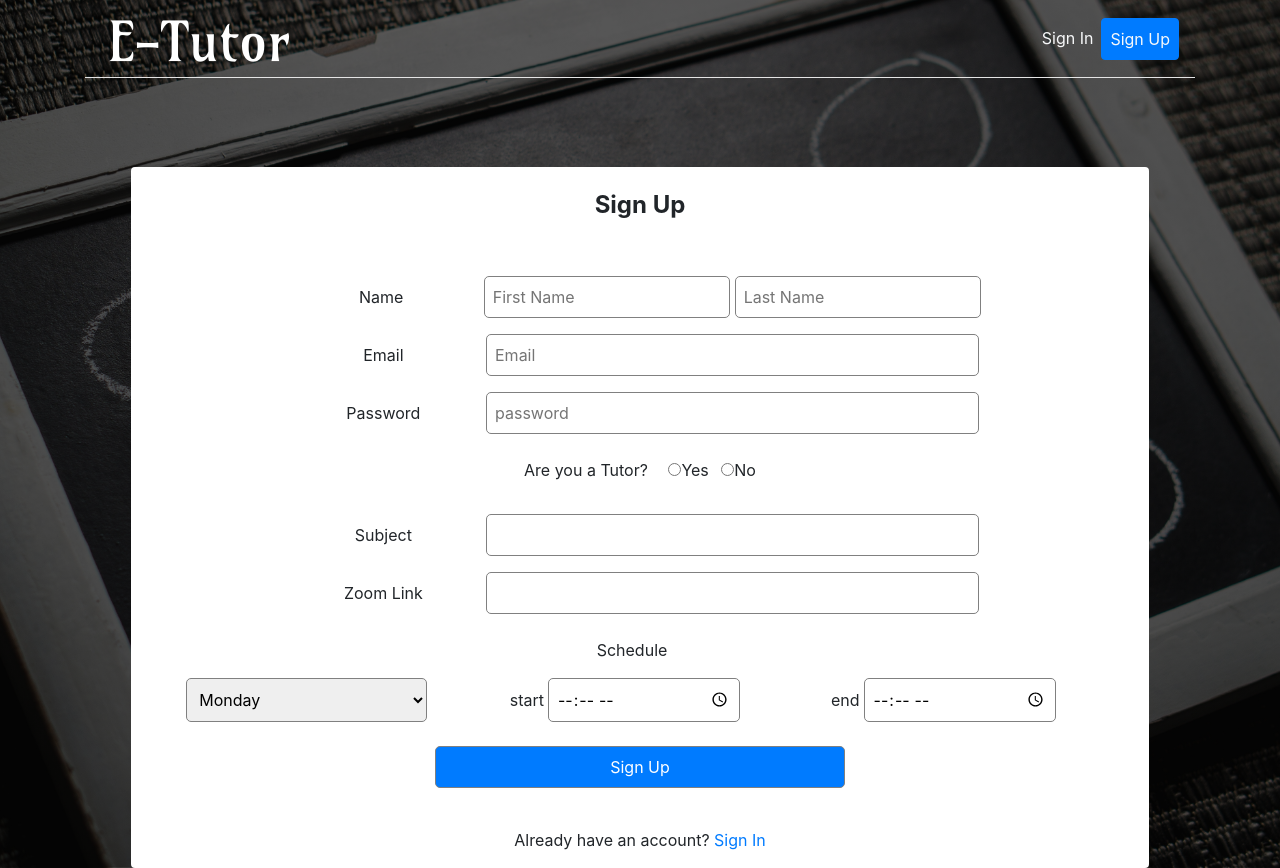
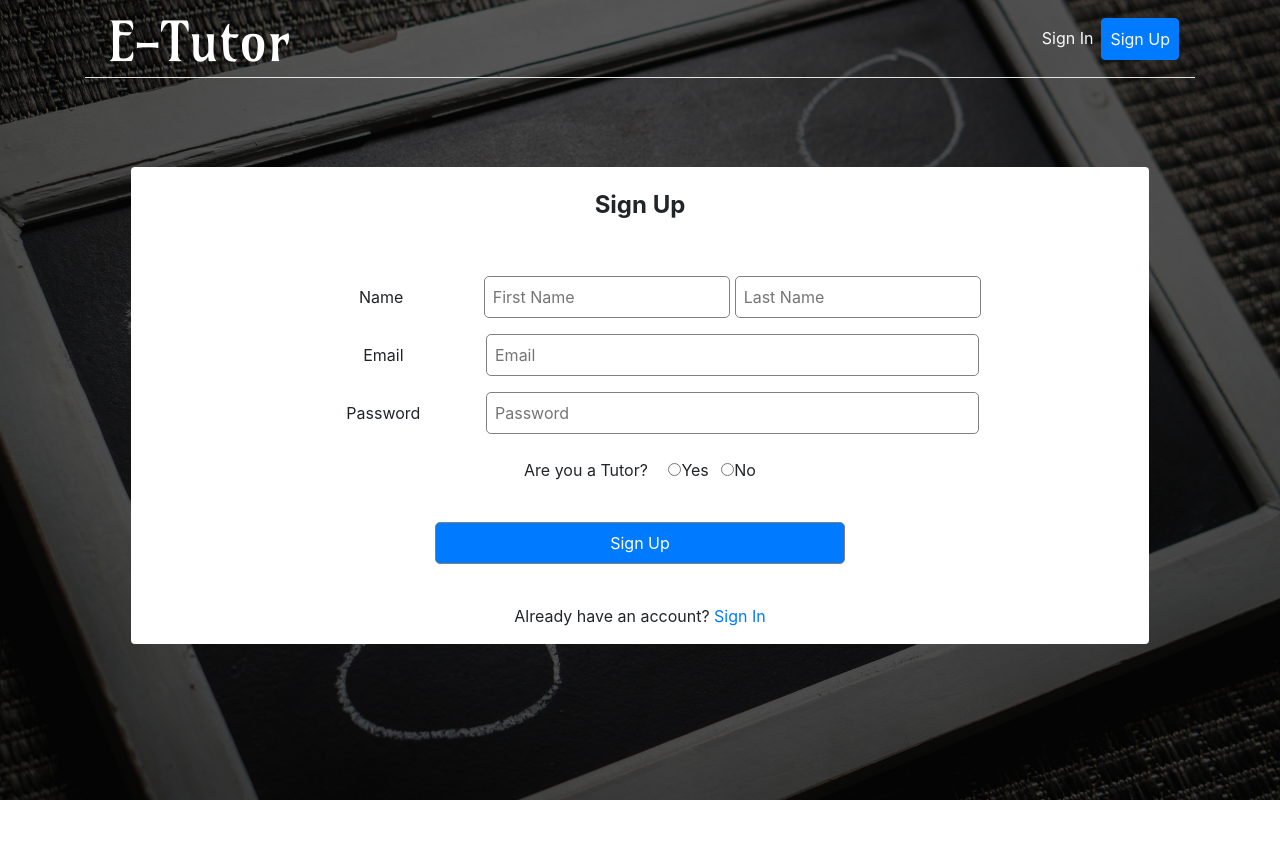
Before and after one commit to kunj1999/gui2, a PHP site: page /signUp.php in a window 1280 px wide. After the commit the page ends 800 px from the top, so only its background shows below. Run offline with PHP 8.4, Linux system fonts and the light colour scheme; a stand-in replaces the project's code that opens the database connection; some libraries are stand-ins or nearby versions.

Commit message:
Fixed signup issue

```diff
--- a/Database/sqlConn.php
+++ b/Database/sqlConn.php
@@ -103,7 +103,8 @@
     } else {
         // If the registering student, set isTutor = false
         $a = 0;
-        $stmt->bind_param("sssssi", $username, $infoArr['Email'], $infoArr['password'], $infoArr['FirstName'], $infoArr['LastName'], $a);
+        $b = "[]";
+        $stmt->bind_param("sssssis", $username, $infoArr['Email'], $infoArr['password'], $infoArr['FirstName'], $infoArr['LastName'], $a, $b);
         if(!$stmt->execute()) {
             return false;
         }
--- a/signIn.php
+++ b/signIn.php
@@ -76,7 +76,7 @@
                 <form action="<?php echo $_SERVER['PHP_SELF']?>" class="signInForm text-center center pt-4 pb-4 rounded" method="post">
                     <h4 class="mb-4 font-weight-bold">Sign In</h4>
                     <span class="text-danger"><?php echo $err;?></span>
-                    <input type="email" class="form-control-lg mt-2 mb-2 col-10 col-sm-8 inputBox" name="email" placeholder="email" required><br>
+                    <input type="email" class="form-control-lg mt-2 mb-2 col-10 col-sm-8 inputBox" name="email" placeholder="Email" required><br>
                     <input type="password" class="form-control-lg mt-2 mb-2 col-10 col-sm-8 inputBox" name="password" placeholder="Password" required><br>
                     <button type="submit" class="form-control-lg btn-primary mt-2 mb-2 col-10 col-sm-8 inputBox"> Sign In</button> <br> <br>
 
--- a/signUp.php
+++ b/signUp.php
@@ -86,7 +86,7 @@
 
                     <!-- Password -->
                     <label class= "mr-3 col-12 col-sm-2">Password</label>
-                    <input type="password" class="mt-2 mb-2 col-sm-6 signUpInputBox" name="password" placeholder="password" required><br>
+                    <input type="password" class="mt-2 mb-2 col-sm-6 signUpInputBox" name="password" placeholder="Password" required><br>
 
                     <!-- Radio button for selecting if a person signing up is a tutor -->
                     <div class="mt-3 mb-3">
@@ -94,7 +94,7 @@
                         <input type="radio" id="yes" name="Tutor" value="yes"><label class="mr-2" for="yes">Yes</label>
                         <input type="radio" id="no" name="Tutor" value="no"><label for="no">No</label> <br>
                     </div>
-                    <div id="tutor-settings" class="text-center">
+                    <div id="tutor-settings" class="text-center" style="display:none;">
                         <!-- Subjects a person is interested in tutoring -->
                         <label class= "mr-3 col-12 col-sm-2">Subject</label>
                         <input type="text" class="mt-2 mb-2 col-sm-6 signUpInputBox" name="subjects"><br>
```
